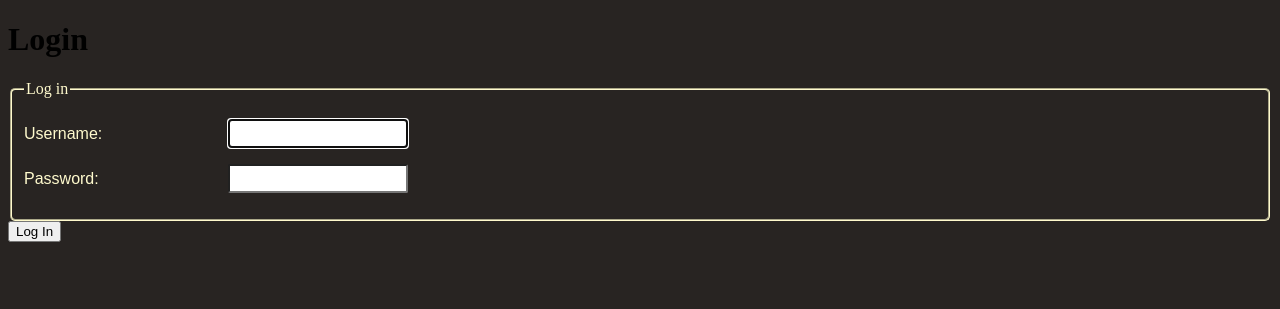
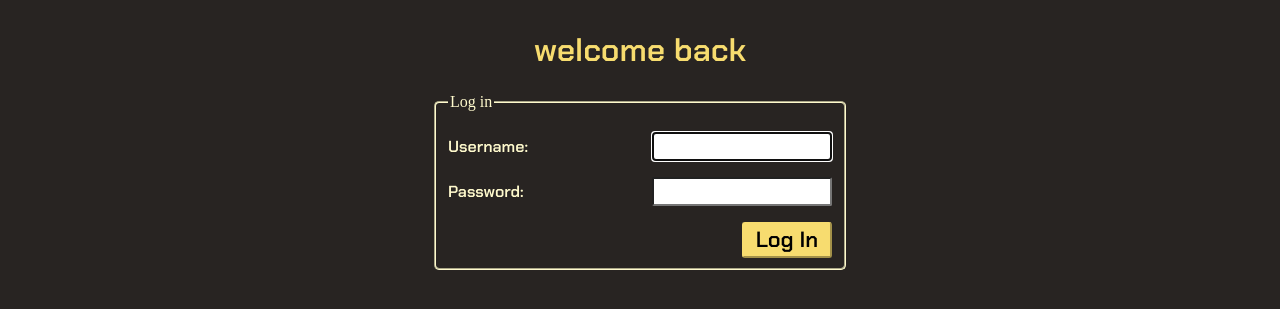
Before and after one commit to JBiondi/castledoro, a Django app: page /login/ in a window 1280 px wide. Shown: the top 309 px of the page. Run offline with Django 3.2, Linux system fonts and the light colour scheme.

Commit message:
Log in page styling

```diff
--- a/frontend/static/css/styles.css
+++ b/frontend/static/css/styles.css
@@ -70,6 +70,30 @@ body {
     font-size: 22px;
 }
 
+.login_page_flex_container {
+    display: flex;
+    flex-direction: column;
+    align-items: center;
+}
+
+.login-page-heading {
+    color: #F7DC6F;
+    font-family: 'Chakra Petch', sans-serif;
+}
+
+.login-page-login-button {
+    background-color: #F7DC6F;
+    border-radius: 3px;
+    border-color: #F7DC6F;
+    color: black;
+    height: 36px;
+    width: 90px;
+    font-family: 'Chakra Petch', sans-serif;
+    font-size: 22px;
+    float: right;
+    padding-bottom: 6px;
+}
+
 .navigation {
     display: flex;
     height: 50px;
@@ -130,14 +154,6 @@ body {
 
 .timer-submit {
     margin-top: 5px;
-}
-
-.pause-timer {
-
-}
-
-.reset-timer {
-
 }
 
 .minutes {
@@ -272,10 +288,6 @@ svg {
     text-align: center;
 }
 
-.registration-form-container {
-    color: white;
-}
-
 .new-user-registration-form {
     color: white;
     padding: 5px;
--- a/frontend/templates/frontend/index.html
+++ b/frontend/templates/frontend/index.html
@@ -28,7 +28,6 @@
 <div class="homepage-flex-container">
     {% if not user.is_authenticated %}
         <h3 class="homepage-register-text">register for free to start building</h3>
-        <div class="registration-form-container">
             <form class="new-user-registration-form" method="POST" >
                 {% csrf_token %}
                 <fieldset>
@@ -37,7 +36,6 @@
                     <button type="submit" class="homepage-register-button">Sign Up</button>
                 </fieldset>
             </form>
-        </div>
         <br>
         <br>
         <h3 class="homepage-login-text">already have an account? click below to log in</h3>
--- a/frontend/templates/frontend/login.html
+++ b/frontend/templates/frontend/login.html
@@ -8,23 +8,24 @@
     <meta http-equiv="X-UA-Compatible" content="ie=edge">
     <title>Login</title>
     <link rel="stylesheet" href="../../static/css/styles.css">
+    <link href="https://fonts.googleapis.com/css2?family=Chakra+Petch:wght@600&display=swap" rel="stylesheet">
     <link rel="shortcut icon" type="image/png" href="{% static '/img/favi.ico' %}"/>
 </head>
 <body style="background-color: #282422">
 
-<h1>Login</h1>
+<div class="login_page_flex_container">
 
-<div class="login-form-container">
+    <h1 class="login-page-heading">welcome back</h1>
+
     <form class="login-form" method="POST" >
         {% csrf_token %}
         <fieldset>
             <legend>Log in</legend>
             {{ form.as_p }}
+            <button type="submit" class="login-page-login-button">Log In</button>
         </fieldset>
-
-        <button type="submit">Log In</button>
     </form>
-</div>
+    </div>
 
 <script src="{% static "frontend/main.js" %}"></script>
 </body>
```
